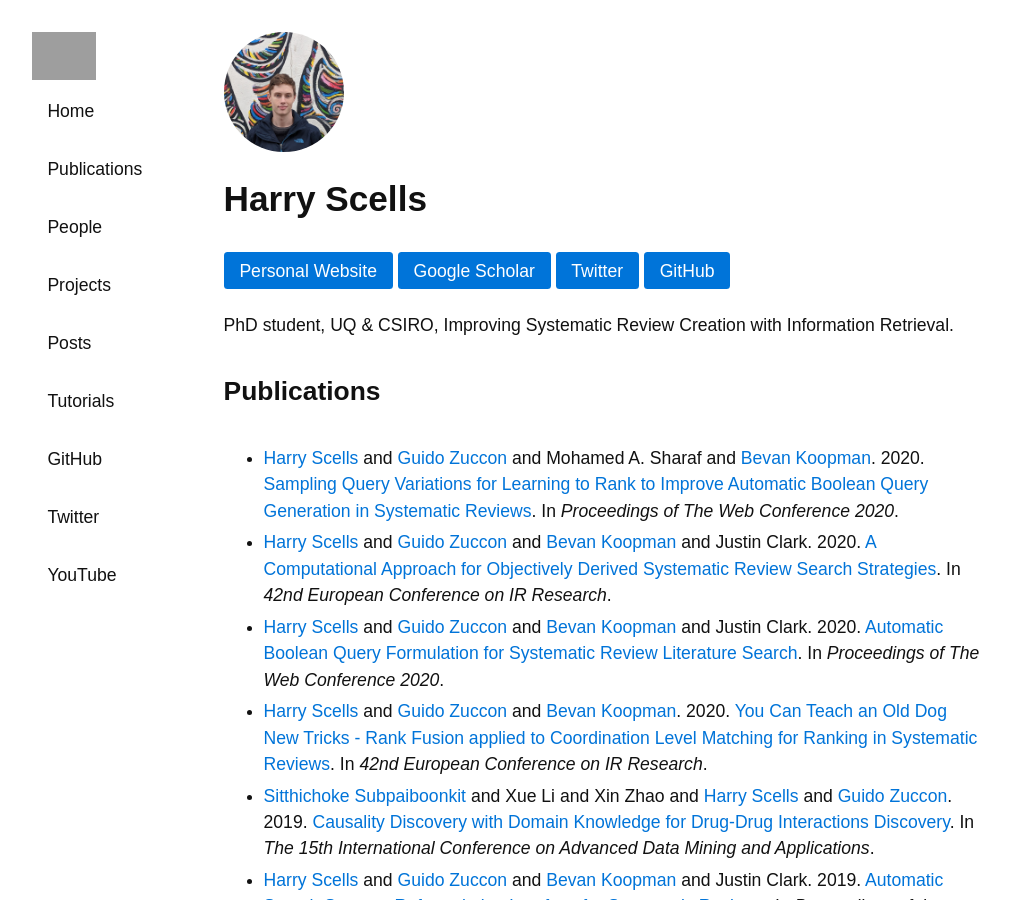
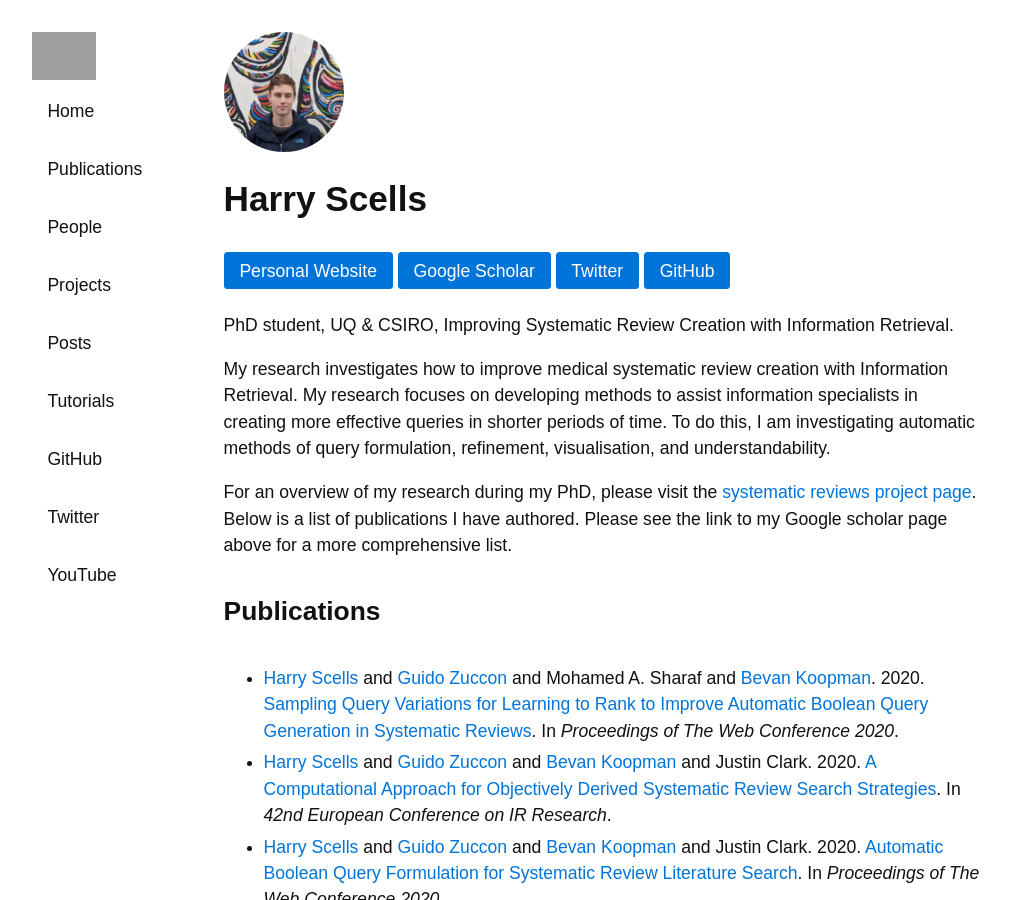
Before and after one commit to ielab/ielab.github.io, a Jekyll site: the page built from _people/harry-scells.md, in a window 1280 px wide and 900 px high. Shown: the whole window, without its empty margins (139-1149 px from the left). Built offline with Jekyll 4.4.1, drawn with Linux system fonts in a browser that asks for light colours; grey boxes are pictures that could not be loaded.

Commit message:
Update my page.

```diff
--- a/_people/harry-scells.md
+++ b/_people/harry-scells.md
@@ -8,3 +8,7 @@ scholar: //scholar.google.com.au/citations?user=ltyPHacAAAAJ&hl=en
 role: phd
 description: PhD student, UQ & CSIRO, Improving Systematic Review Creation with Information Retrieval.
 ---
+
+My research investigates how to improve medical systematic review creation with Information Retrieval. My research focuses on developing methods to assist information specialists in creating more effective queries in shorter periods of time. To do this, I am investigating automatic methods of query formulation, refinement, visualisation, and understandability.
+
+For an overview of my research during my PhD, please visit the [systematic reviews project page](/projects/systematic-reviews). Below is a list of publications I have authored. Please see the link to my Google scholar page above for a more comprehensive list.
```
